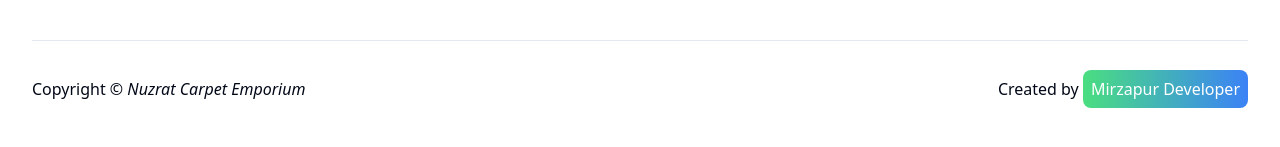
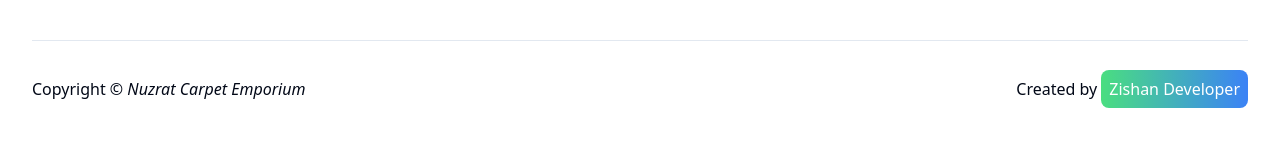
Before and after one commit to azishanansari4587/NuzratCarpet, a Next.js app: page /cart in a window 1280 px wide. Shown: the part 679-826 px from the top of the page. Built offline with nearby package versions, Linux system fonts and the light colour scheme.

Commit message:
Delete Unused Components

```diff
--- a/app/(frontend)/page.js
+++ b/app/(frontend)/page.js
@@ -1,6 +1,4 @@
 import Banner from "@/components/Banner";
-import Footer from "@/components/Footer";
-import Header from "@/components/Header";
 import Newsletter from "@/components/Newsletter";
 import ProductGrid from "@/components/ProductGrid";
 import Project from "@/components/Project";
--- a/components/Banner.jsx
+++ b/components/Banner.jsx
@@ -12,8 +12,6 @@ import 'swiper/css/effect-fade';
 
 import { Navigation, Pagination, Autoplay, EffectFade } from 'swiper/modules';
 import Image from 'next/image';
-import { ChevronRight, ChevronLeft } from 'lucide-react';
-import Link from 'next/link';
 import Spinner from '@/components/Spinner';
 
 
@@ -60,7 +58,7 @@ const Banner = () => {
 
 
     if (isLoading || product.length === 0) {
-      return <div>Loading...</div>; // 🌀 loader or fallback
+      return null; // 🌀 loader or fallback
     }
 
 
--- a/components/Footer.jsx
+++ b/components/Footer.jsx
@@ -4,6 +4,7 @@ import {MapPin, Mail, Phone, Clock9} from 'lucide-react';
 
 import image1 from '@/public/47.jpg'
 import Logo1 from '@/public/48.jpg'
+import Link from 'next/link';
 const Footer = () => {
   return (
 
@@ -130,7 +131,7 @@ const Footer = () => {
             <hr/>
             <div className='my-5 text-center items-center lg:flex justify-between ' >
                 <p>Copyright © <span  className='font-medium italic '> Nuzrat Carpet Emporium</span></p>
-                <p className='py-4'>Created by <a href='' className='bg-gradient-to-r from-green-400 to-blue-500 hover:from-pink-500 hover:to-yellow-500 ... p-2 rounded-lg text-white'>Mirzapur Developer</a></p>
+                <p className='py-4'>Created by <Link href={'https://zishan-dev.vercel.app/'} className='bg-gradient-to-r from-green-400 to-blue-500 hover:from-pink-500 hover:to-yellow-500 ... p-2 rounded-lg text-white'>Zishan Developer</Link></p>
             </div>
         </div>
     </footer>
--- a/components/WysimarkClient.jsx
+++ /dev/null
@@ -1,13 +0,0 @@
-'use client'
-
-import dynamic from 'next/dynamic'
-
-// Dynamically import from the root module (not /react)
-const Wysimark = dynamic(() =>
-  import('wysimark').then((mod) => mod.Wysimark), {
-  ssr: false
-})
-
-export default function WysimarkClient({ value, onChange }) {
-  return <Wysimark value={value} onChange={onChange} />
-}
```
